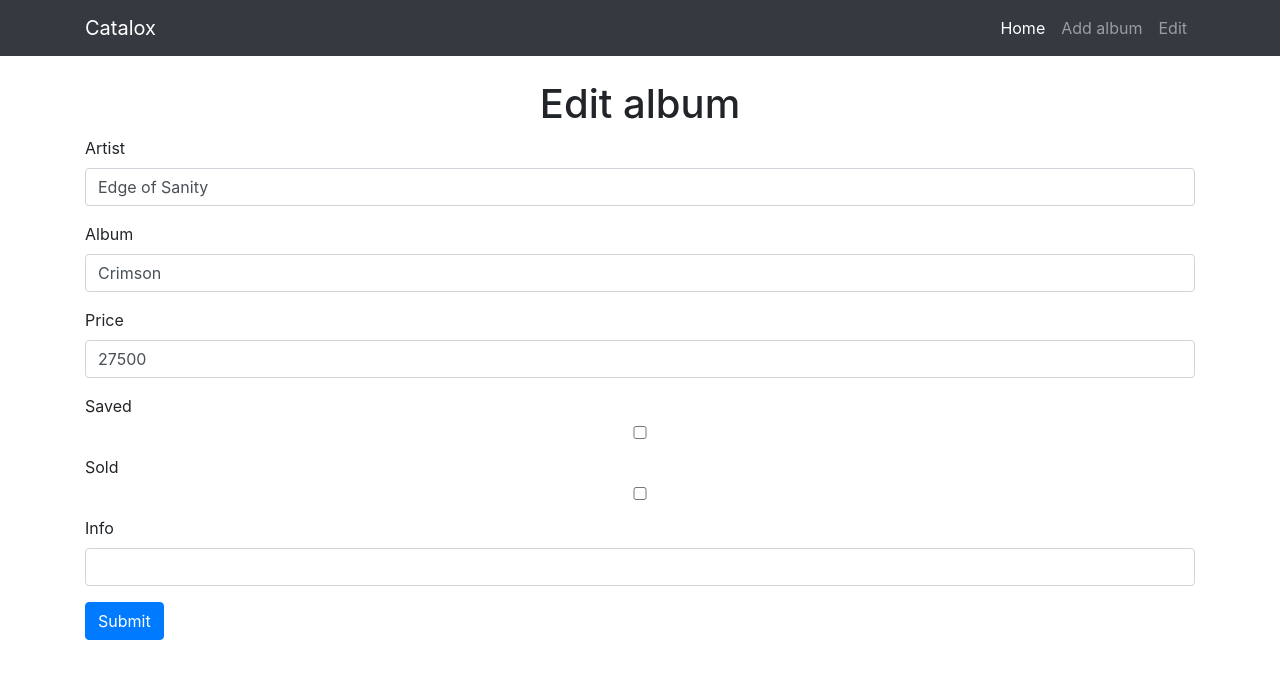
After one commit to kanguarrovi/Catalox, a Flask app: page /edit_album/1 in a window 1280 px wide. The commit adds this page. Shown: the top 679 px of the page. Run offline with Flask 2, Linux system fonts and the light colour scheme; data comes from the database, SQL or seed files in the repository; both versions use the stored data as it was after the commit; some libraries are stand-ins or nearby versions.

Commit message:
Incomplete edit

```diff
--- a/app.py
+++ b/app.py
@@ -29,7 +29,7 @@ def album(id):
 	cur.execute("SELECT * FROM Vinyl WHERE id =" + id)
 	album = cur.fetchone()
 	con.close()
-	return render_template('album.html', album = album)
+	return render_template('album.html', album=album)
 
 #Album form
 class AlbumForm(Form):
@@ -72,7 +72,7 @@ def edit():
 	con = sql.connect("database/vinyl-catalox.db")
 	con.row_factory = sql.Row
 	cur = con.cursor()
-	cur.execute("select * from Vinyl")
+	cur.execute("SELECT * FROM Vinyl")
 	albums = cur.fetchall()
 	con.close()
 	if len(albums) > 0:
@@ -80,6 +80,59 @@ def edit():
 	else:
 		msg = 'No Articles found'
 		return render_template('edit.html', msg = msg)
+
+@app.route('/edit_album/<string:id>', methods=['GET', 'POST'])
+def edit_article(id):
+
+	con = sql.connect("database/vinyl-catalox.db")
+	con.row_factory = sql.Row
+	cur = con.cursor()
+	cur.execute("SELECT * FROM Vinyl WHERE id =" + id)
+
+	album = cur.fetchone()
+	con.close()
+
+	#Get form
+	form = AlbumForm(request.form)
+
+	#Populate article form fields
+
+	form.artist.data = album['artist']
+	form.name.data = album['name']
+	form.price.data = album['price']
+	form.saved.data = album['saved']
+	form.sold.data = album['sold']
+	form.info.data = album['info']
+
+	if request.method == 'POST' and form.validate():
+
+		print("This is the form", request.form)
+
+		artist = request.form['artist']
+		name = request.form['name']
+		price = request.form['price']
+		saved = 0 if request.form['saved'] == None else 1
+		sold = 0 if request.form['sold'] == None else 1
+		info = request.form['info']
+
+		con = sql.connect("database/vinyl-catalox.db")
+		cur = con.cursor()
+
+		#Execute
+		cur.execute("UPDATE Vinyl SET artist='"+ artist
+			+"', name='" + name
+			+ "', price='" + str(price)
+			+ "', saved='" + str(saved)
+			+ "', sold='" + str(sold)
+			+ "', info='" + info +"' WHERE id=" + id)
+
+		#Commit to DB
+		con.commit()
+		con.close()
+
+		return redirect(url_for('edit'))
+
+	return render_template('edit_album.html', form=form)
 
 
 @app.route('/delete_album/<string:id>', methods=['POST'])
--- a/templates/edit.html
+++ b/templates/edit.html
@@ -26,7 +26,11 @@
           <td>{{album.saved}}</td>
           <td>{{album.sold}}</td>
           <td>{{album.info}}</td>
-          <td><button type="button" class="btn btn-primary">Edit</button></td>
+          <td>
+            <form action="/edit_album/{{album.id}}" method="GET">
+              <input type="submit" class="btn btn-primary" value="Edit" />
+            </form>
+          </td>
           <td>
             <form action="/delete_album/{{album.id}}" method="POST">
               <input type="submit" class="btn btn-danger" value="Delete" />
--- /dev/null
+++ b/templates/edit_album.html
@@ -0,0 +1,27 @@
+{% extends 'base.html' %}
+
+{% block body %}
+  <center><h1>Edit album</h1></center>
+  {% from "includes/_formhelpers.html" import render_field %}
+  <form method="POST" action="">
+    <div class="form-group">
+      {{ render_field(form.artist, class="form-control") }}
+    </div>
+    <div class="form-group">
+      {{ render_field(form.name, class="form-control") }}
+    </div>
+    <div class="form-group">
+      {{ render_field(form.price, class="form-control") }}
+    </div>
+    <div class="form-group">
+      {{ render_field(form.saved, class="form-control") }}
+    </div>
+    <div class="form-group">
+      {{ render_field(form.sold, class="form-control") }}
+    </div>
+    <div class="form-group">
+      {{ render_field(form.info, class="form-control") }}
+    </div>
+    <p><input class="btn btn-primary" type="submit" value="Submit"></p>
+  </form>
+{% endblock %}
```
Also changed, not shown: database/vinyl-catalox.db.
